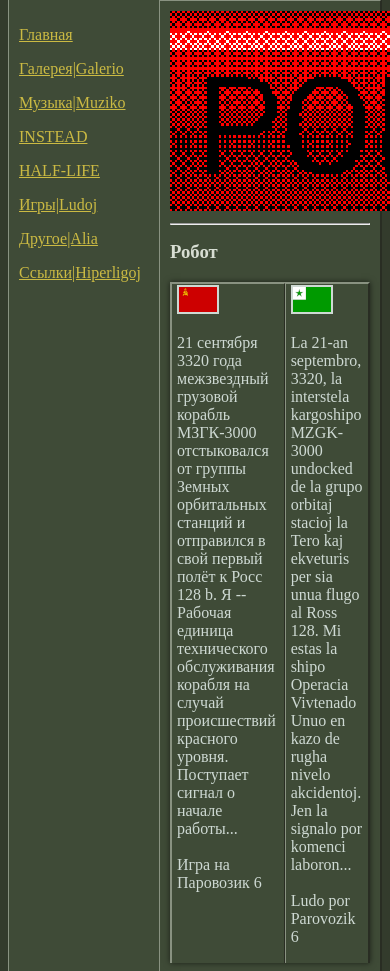
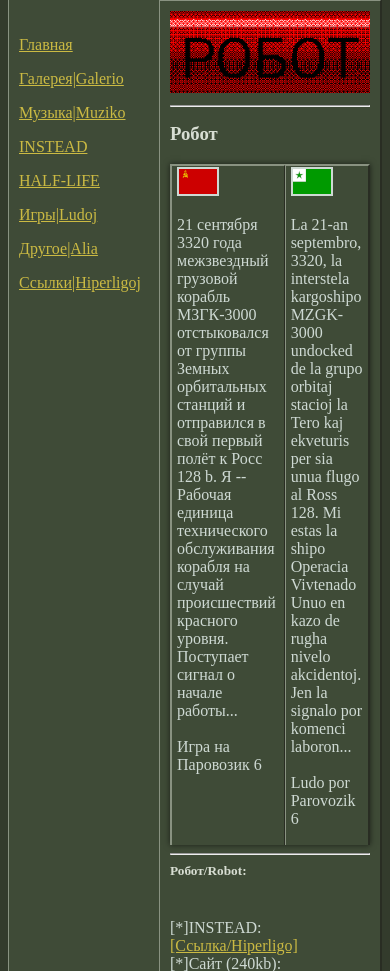
Before and after one commit to ArturAiwasan/chtabssite, a PHP site: page /robot.html in a window 390 px wide; the page is wider, and only the part inside the window is pictured. Shown: the part 60-1031 px from the top of that part. Run offline with PHP 8.4, Linux system fonts and the light colour scheme.

Commit message:
18022021

```diff
--- a/adatt.html
+++ b/adatt.html
@@ -19,7 +19,7 @@
     <p><a href="http://arturaiwasan.github.io/chtabssite/links.html">Ссылки|Hiperligoj</a></p>
    </div>
    <div id="content">
-<img src="silverwing/poster.png" width="800" height="227" alt="Плакат">
+<img class="bigimg" src="silverwing/poster.png" width="800" height="227" alt="Плакат">
 <h3>Предыстория</h3> <a href="http://silverwing.one/ru/pages/adatt.html"><span style="font-size: smaller;">официальная страница игры</span></a>
 <p>Вы -- дракон. Самый настоящий -- большой, крылатый, летающий и даже способный колдовать.
 
--- a/project_decoherence.html
+++ b/project_decoherence.html
@@ -19,7 +19,7 @@
     <p><a href="http://arturaiwasan.github.io/chtabssite/links.html">Ссылки|Hiperligoj</a></p>
    </div>
    <div id="content">
-<img src="projectdecoherence/bg.jpg" alt="bg">
+<img class="bigimg" src="projectdecoherence/bg.jpg" alt="bg">
 <hr>
 <p><h1>Проект "Декогеренция"</h1></p>
 <table cellspacing="0" id="translokigo">
--- a/robot.html
+++ b/robot.html
@@ -19,7 +19,7 @@
     <p><a href="http://arturaiwasan.github.io/chtabssite/links.html">Ссылки|Hiperligoj</a></p>
    </div>
    <div id="content">
-	<img src="arthur/robot_title.png" width="488" height="200" alt="">
+	<img class="bigimg" src="arthur/robot_title.png" width="488" height="200" alt="">
 	<hr>
 	<p><h3>Робот</h3></p>
 	<table cellspacing="0" id="translokigo">
--- a/style.css
+++ b/style.css
@@ -2,8 +2,16 @@
  float: left;
  width: 200px;
 }
+
 #rightcol {
  margin-left: 220px;
+}
+
+@media (max-width: 980px) {
+    .bigimg {
+        width: 100%;
+        height: 100%;
+    }
 }
 
 pre {
@@ -111,8 +119,8 @@ body {
    }
    #sidebar {
     margin-top: 10px;
-    min-width: 9vh;
-    padding: 0 10px;
+    padding: 10px;
+    min-width: 80px;
     float: left;
    }
    #content {
```
